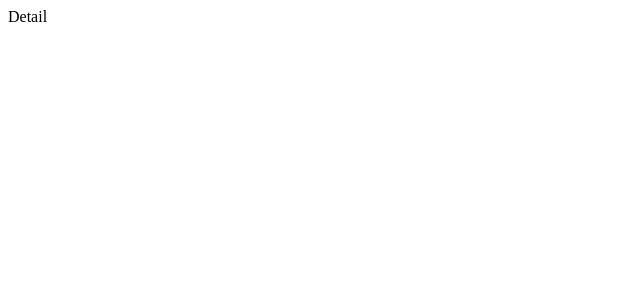
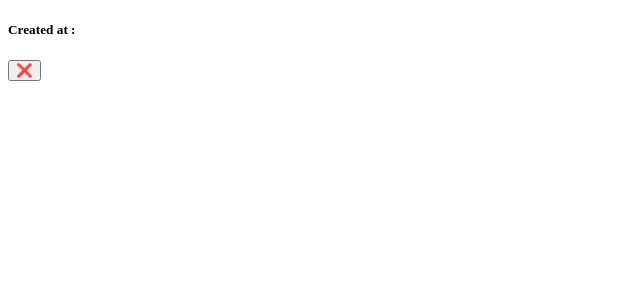
Before and after one commit to may-jan/ReduxPractice, a React (Create React App) app: page /1 in a window 1280 px wide. Shown: the top 300 px of the page, without its empty margins (0-640 px from the left). Built offline with nearby package versions, Linux system fonts and the light colour scheme.

Commit message:
Detail Screen

```diff
--- a/src/components/ToDo.js
+++ b/src/components/ToDo.js
@@ -1,6 +1,7 @@
 import React from 'react';
 import { useDispatch } from 'react-redux';
 import { deleteToDo } from '../store';
+import { Link } from 'react-router-dom';
 
 const ToDo = ({ text, id }) => {
   const dispatch = useDispatch();
@@ -11,7 +12,9 @@
 
   return (
     <li>
-      {text} <button onClick={deleteBtnClick}>❌</button>
+      <Link to={`/${id}`}>
+        {text} <button onClick={deleteBtnClick}>❌</button>
+      </Link>
     </li>
   );
 };
--- a/src/routes/Detail.js
+++ b/src/routes/Detail.js
@@ -1,7 +1,29 @@
 import React from 'react';
+import { useDispatch, useSelector } from 'react-redux';
+import { useNavigate, useParams } from 'react-router-dom';
+import { deleteToDo } from '../store';
 
 const Detail = () => {
-  return <div>Detail</div>;
+  const { id } = useParams();
+  const navigate = useNavigate();
+
+  const toDos = useSelector((state) => state);
+  const dispatch = useDispatch();
+
+  const toDo = toDos.find((toDo) => toDo.id === parseInt(id));
+
+  const deleteBtnClick = () => {
+    dispatch(deleteToDo(parseInt(id)));
+    navigate('/');
+  };
+
+  return (
+    <>
+      <h1>{toDo?.text}</h1>
+      <h5>Created at : {toDo?.id}</h5>
+      <button onClick={deleteBtnClick}>❌</button>
+    </>
+  );
 };
 
 export default Detail;
```
